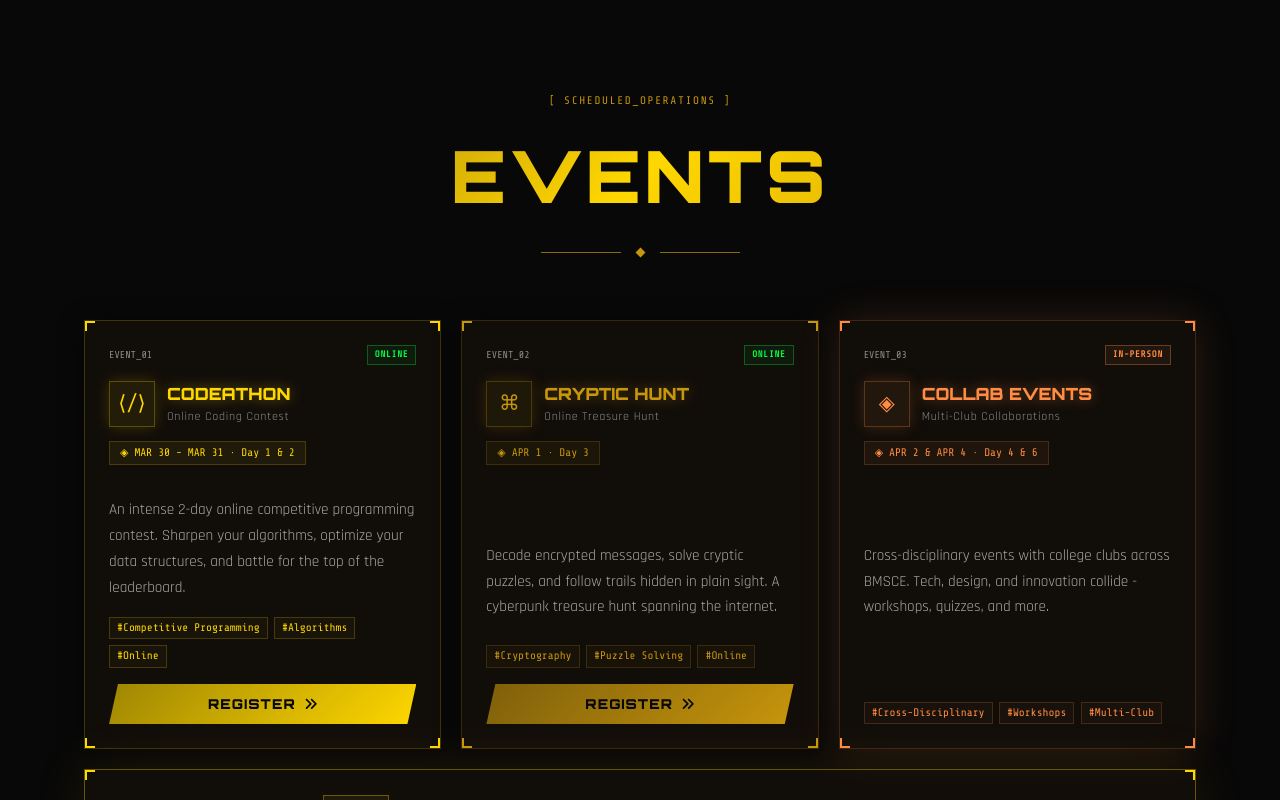
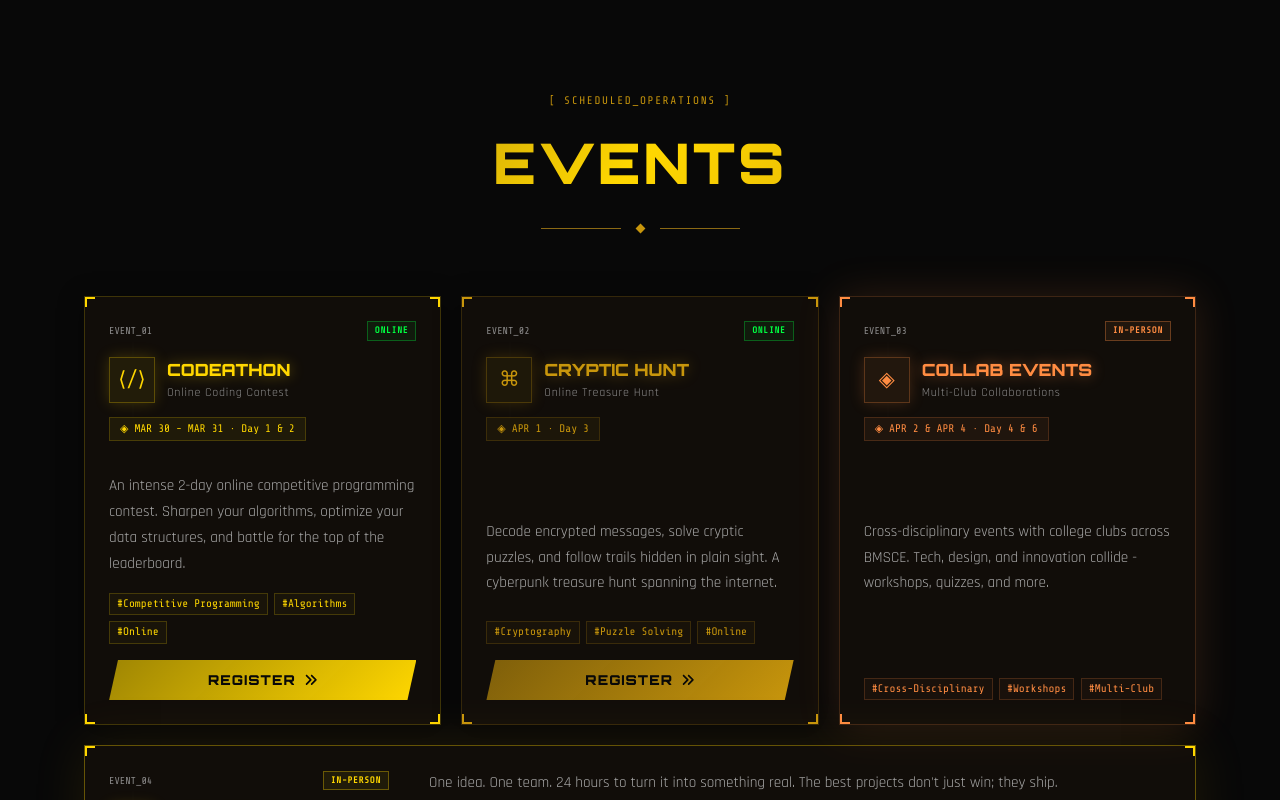
Before and after one commit to BMSCE-IEEE-CS/csweek, a Next.js app: page / in a window 1280 px wide. Shown: the part 820-1620 px from the top of the page. Built offline with nearby package versions, Linux system fonts and the light colour scheme.

Commit message:
fix: title size

```diff
--- a/components/Events.tsx
+++ b/components/Events.tsx
@@ -205,7 +205,7 @@ export function SectionHeader({
         className="font-black"
         style={{
           fontFamily: "'Orbitron',sans-serif",
-          fontSize: "clamp(2rem,6vw,4.5rem)",
+          fontSize: "clamp(1.5rem,4.5vw,3.5rem)",
           background: "linear-gradient(135deg,#8B6914,#FFD700,#C8960C)",
           WebkitBackgroundClip: "text",
           WebkitTextFillColor: "transparent",
```
